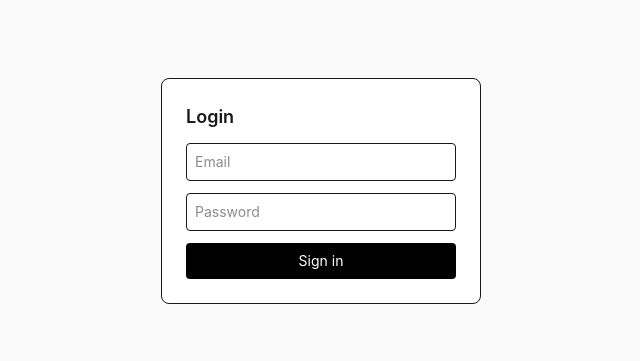
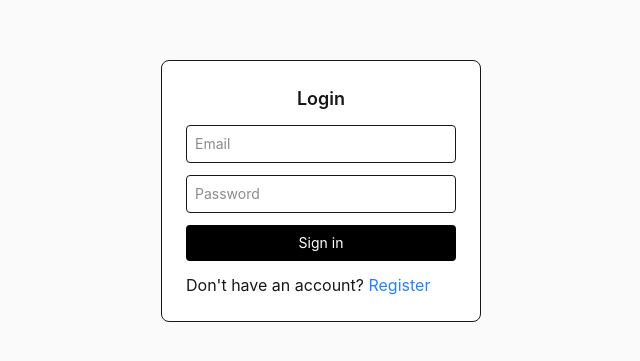
Before and after one commit to tyang019/StudyFlow, a React (Vite) app in the folder client/: page /login in a window 1280 px wide. Shown: the part 209-570 px from the top of the page, without its empty margins (319-959 px from the left). Built offline with nearby package versions, Linux system fonts and the light colour scheme; the HTML template or start-up script is replaced by a standard one.

Commit message:
Initial StudyFlow deployment ready

```diff
--- a/client/src/pages/auth/Login.tsx
+++ b/client/src/pages/auth/Login.tsx
@@ -22,7 +22,7 @@ export default function Login() {
   return (
     <div className="h-screen flex items-center justify-center bg-zinc-50">
       <div className="w-80 bg-white border p-6 rounded-lg space-y-3">
-        <h1 className="font-semibold text-lg">Login</h1>
+        <h1 className="font-semibold text-lg text-center">Login</h1>
 
         <input
           className="w-full border p-2 rounded text-sm"
@@ -39,10 +39,11 @@ export default function Login() {
 
         <button
           onClick={login}
-          className="w-full bg-black text-white p-2 rounded text-sm"
+          className="w-full bg-black text-white p-2 rounded text-sm cursor-pointer hover:bg-zinc-800 transition"
         >
           Sign in
         </button>
+        <p>Don't have an account? <a href="/register" className="text-blue-500">Register</a></p>
       </div>
     </div>
   );
```
